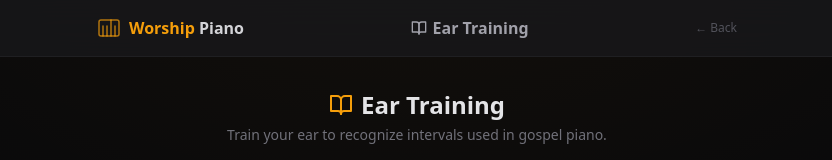
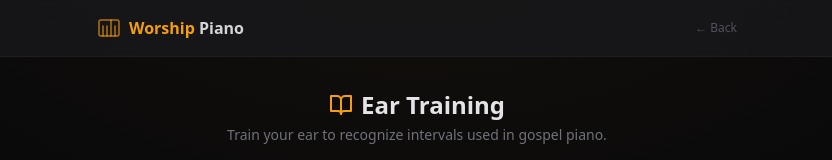
Before and after one commit to graciousnm/worship-piano, a website: page public/ear-training.html in a window 1280 px wide. Shown: the top 160 px of the page, without its empty margins (223-1055 px from the left). Drawn offline with Linux system fonts and the light colour scheme.

Commit message:
Remove redundant breadcrumb from ear training page header on all screen sizes

```diff
--- a/public/ear-training.html
+++ b/public/ear-training.html
@@ -427,9 +427,7 @@
         <svg viewBox="0 0 24 24" fill="none" stroke="currentColor" stroke-width="1.5" stroke-linecap="round" stroke-linejoin="round" class="w-6 h-6" style="color: rgba(245,158,11,0.7);"><rect x="2" y="4" width="20" height="16" rx="2"/><path d="M6 20V10"/><path d="M10 20V10"/><path d="M14 20V4"/><path d="M18 20V10"/></svg>
         <span class="hidden sm:inline text-base font-bold"><span class="text-brand">Worship</span> <span class="text-zinc-300">Piano</span></span>
       </a>
-      <h1 class="text-sm sm:text-base font-semibold text-zinc-400 flex items-center gap-1.5">
-        <svg viewBox="0 0 24 24" fill="none" stroke="currentColor" stroke-width="2" stroke-linecap="round" stroke-linejoin="round" class="w-4 h-4"><path d="M2 3h6a4 4 0 0 1 4 4v14a3 3 0 0 0-3-3H2z"/><path d="M22 3h-6a4 4 0 0 0-4 4v14a3 3 0 0 1 3-3h7z"/></svg> Ear Training
-      </h1>
+      <h1 class="hidden">Ear Training</h1>
       <a href="/" class="text-xs text-zinc-600 hover:text-brand transition no-underline">← Back</a>
     </div>
   </header>
```
